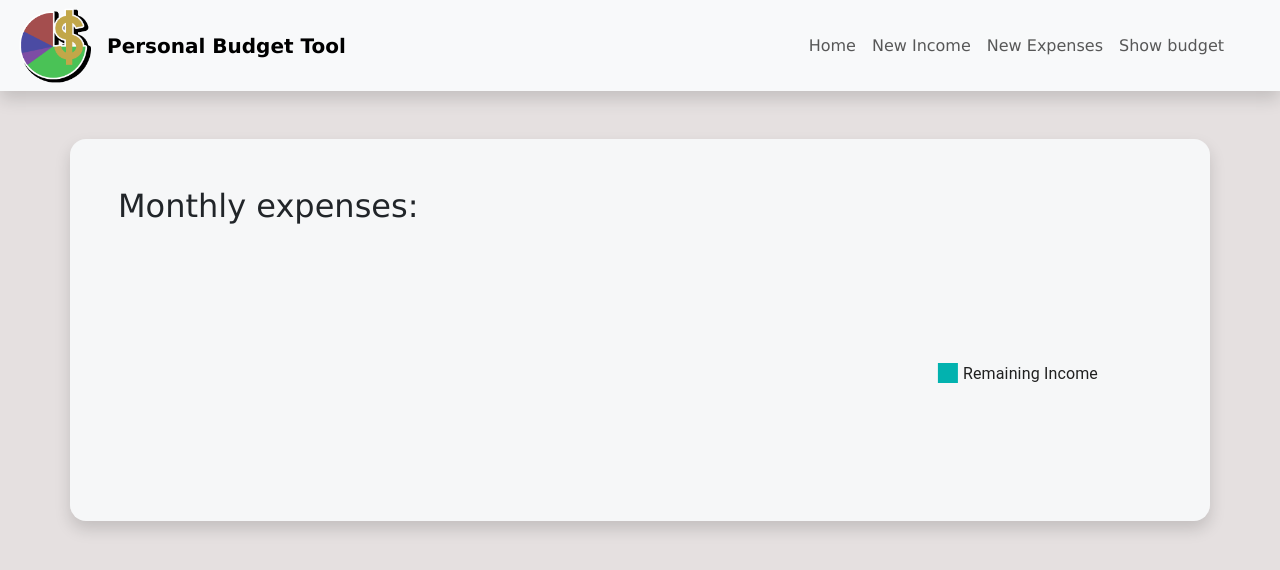
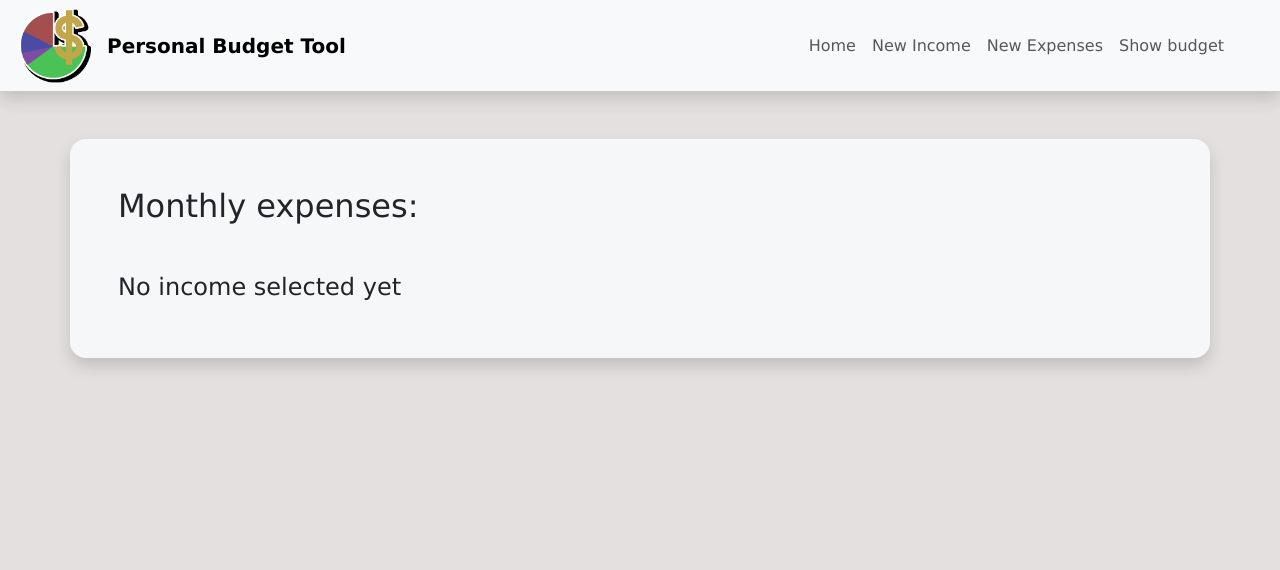
Before and after one commit to NathanGrs00/budget-tracking-react-app, a React (Vite) app: page / in a window 1280 px wide. Both pictures are taken after a click on the link "Show budget". Shown: the top 570 px of the page. Built offline with nearby package versions, Linux system fonts and the light colour scheme.

Commit message:
Refactor: Don't show pie chart if no income is filled in.

```diff
--- a/src/components/ShowBudget.tsx
+++ b/src/components/ShowBudget.tsx
@@ -13,7 +13,11 @@ function ShowBudget({allExpenses, totalIncome, totalExpenses}: Props) {
     return (
         <div className={"container shadow p-5 mt-5 rounded-4"}>
             <h2 className={"mb-5"}>Monthly expenses:</h2>
-            <BasicPie allExpenses={allExpenses} totalIncome={totalIncome} totalExpenses={totalExpenses}/>
+            {totalIncome === 0 ? (
+                <h4>No income selected yet</h4>
+            ) : (
+                <BasicPie allExpenses={allExpenses} totalIncome={totalIncome} totalExpenses={totalExpenses}/>
+            )}
         </div>
     )
 }
```
